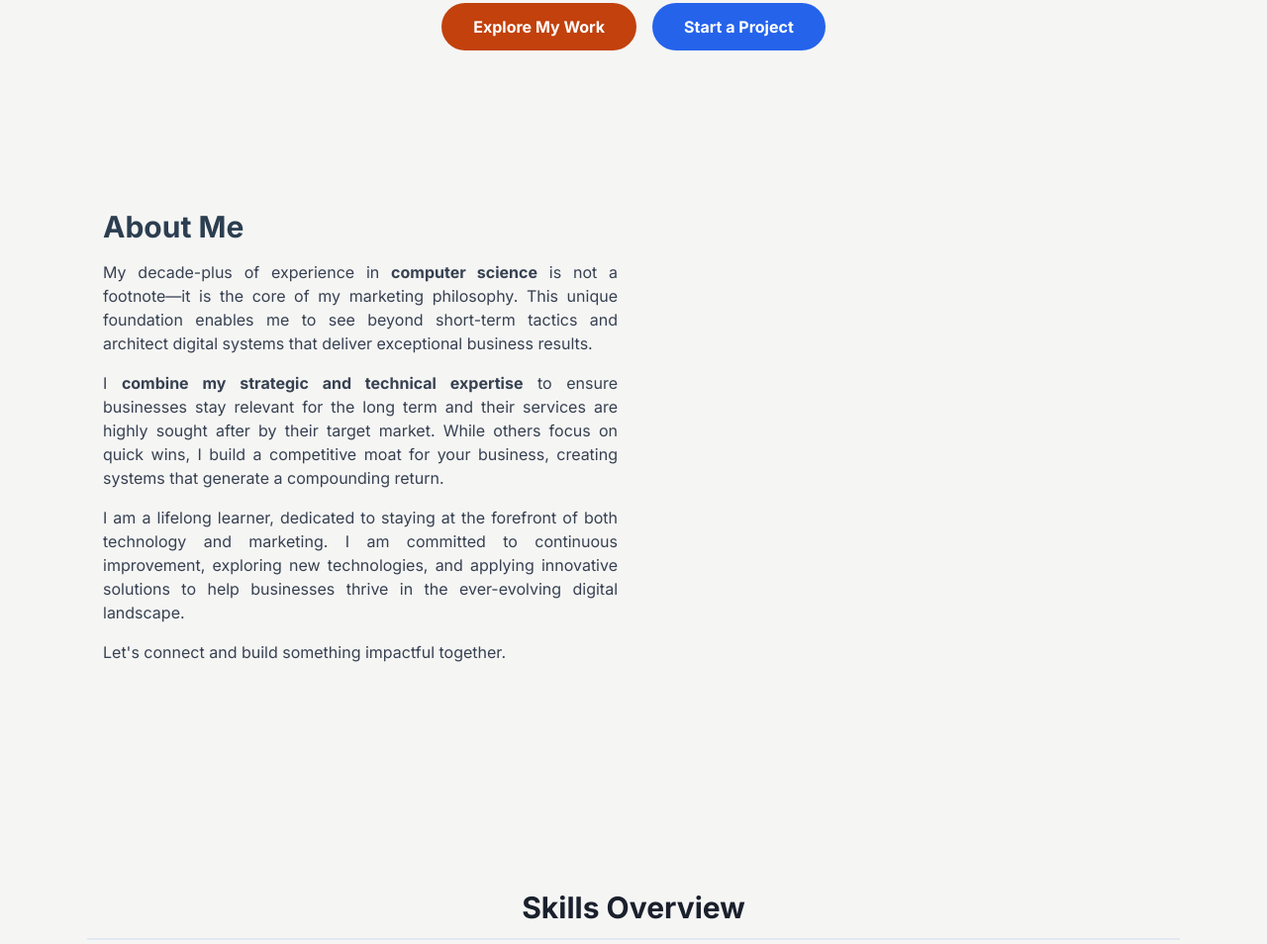
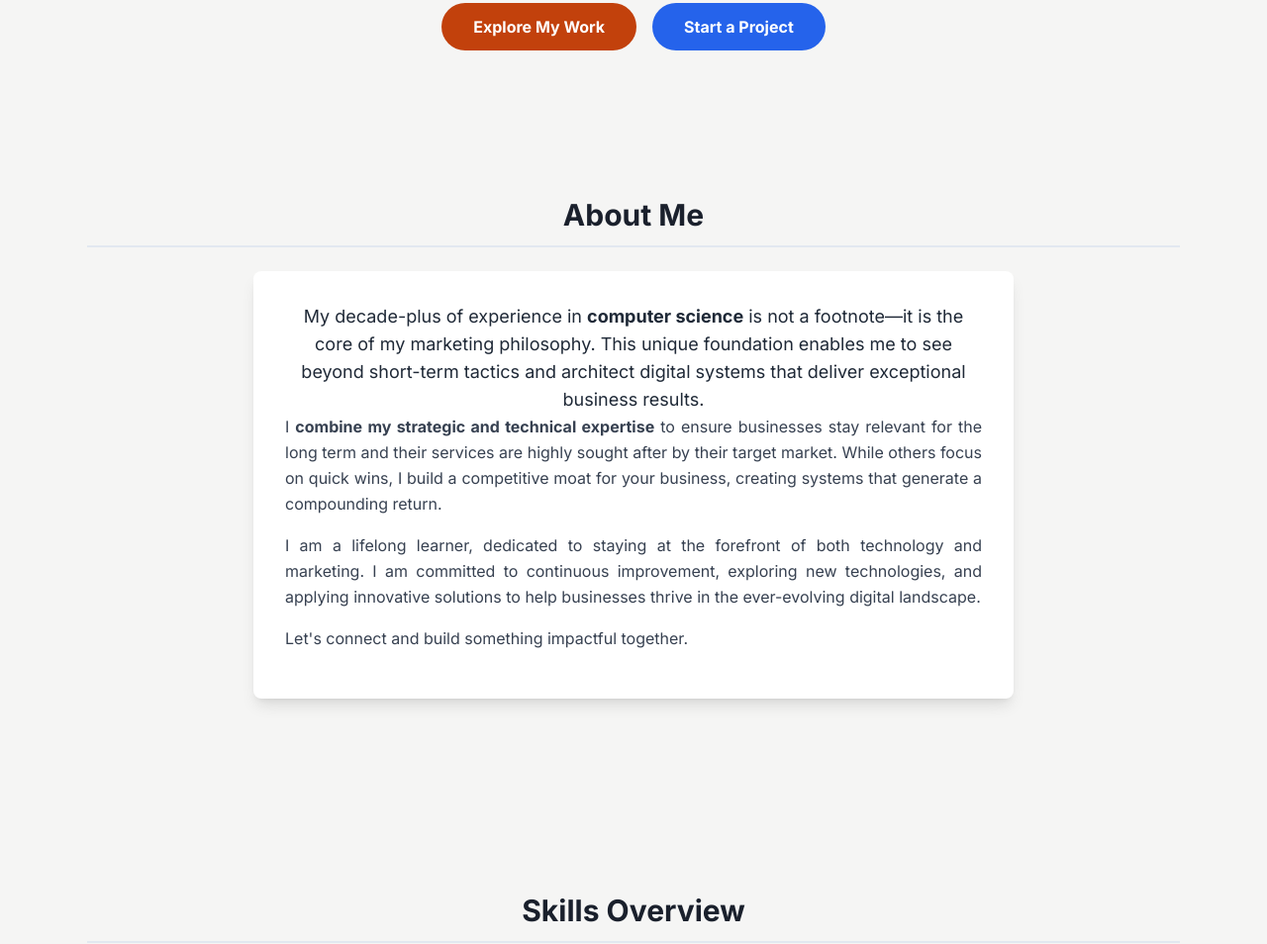
Before and after one commit to KevsOno/Kevs-ono-portfolio, a website: page portfolio/index.html in a window 1280 px wide. Shown: the part 902-1856 px from the top of the page at 99% size. Drawn offline with nearby package versions, Linux system fonts and the light colour scheme; files that its build step writes are made by us from their sources.

Commit message:
Update index.html

```diff
--- a/portfolio/index.html
+++ b/portfolio/index.html
@@ -395,13 +395,11 @@
     </section>
 
 
-                <section class="about-section py-16 px-4" id="about">
-    <div class="max-w-7xl mx-auto grid grid-cols-1 md:grid-cols-2 gap-8 items-center">
-        <div class="scroll-fade-up">
-            <h2 class="text-3xl font-extrabold text-gray-900 mb-4" style="color: #2c3e50;">
-                About Me
-            </h2>
-            <p class="text-gray-700 mb-4 text-justify">
+                <section class="py-12" id="about">
+            <h2 class="section-title">About Me</h2>
+            <div class="max-w-3xl mx-auto bg-white p-8 rounded-lg shadow-lg text-center leading-relaxed">
+                <p class="text-lg text-gray-800">
+
                 My decade-plus of experience in <strong>computer science</strong> is not a footnote—it is the core of my marketing philosophy. This unique foundation enables me to see beyond short-term tactics and architect digital systems that deliver exceptional business results.
             </p>
             <p class="text-gray-700 mb-4 text-justify">
```
